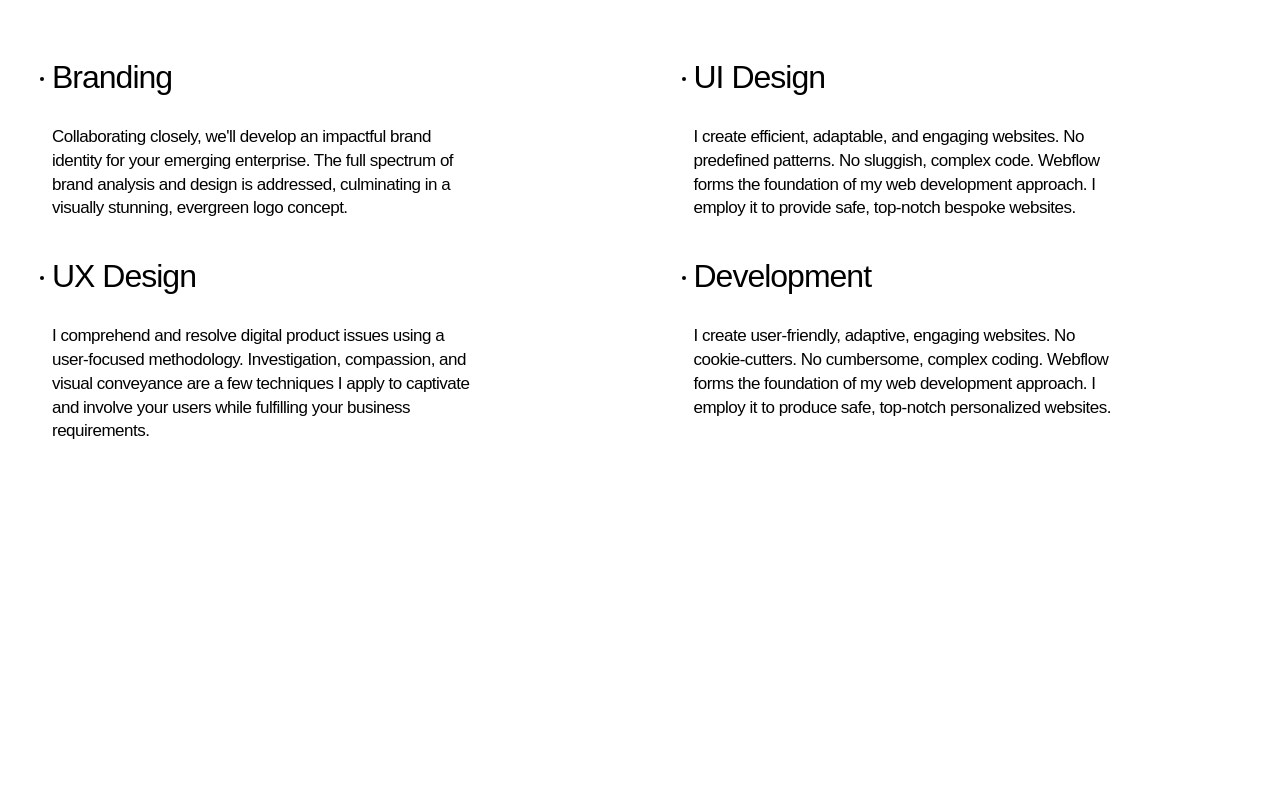
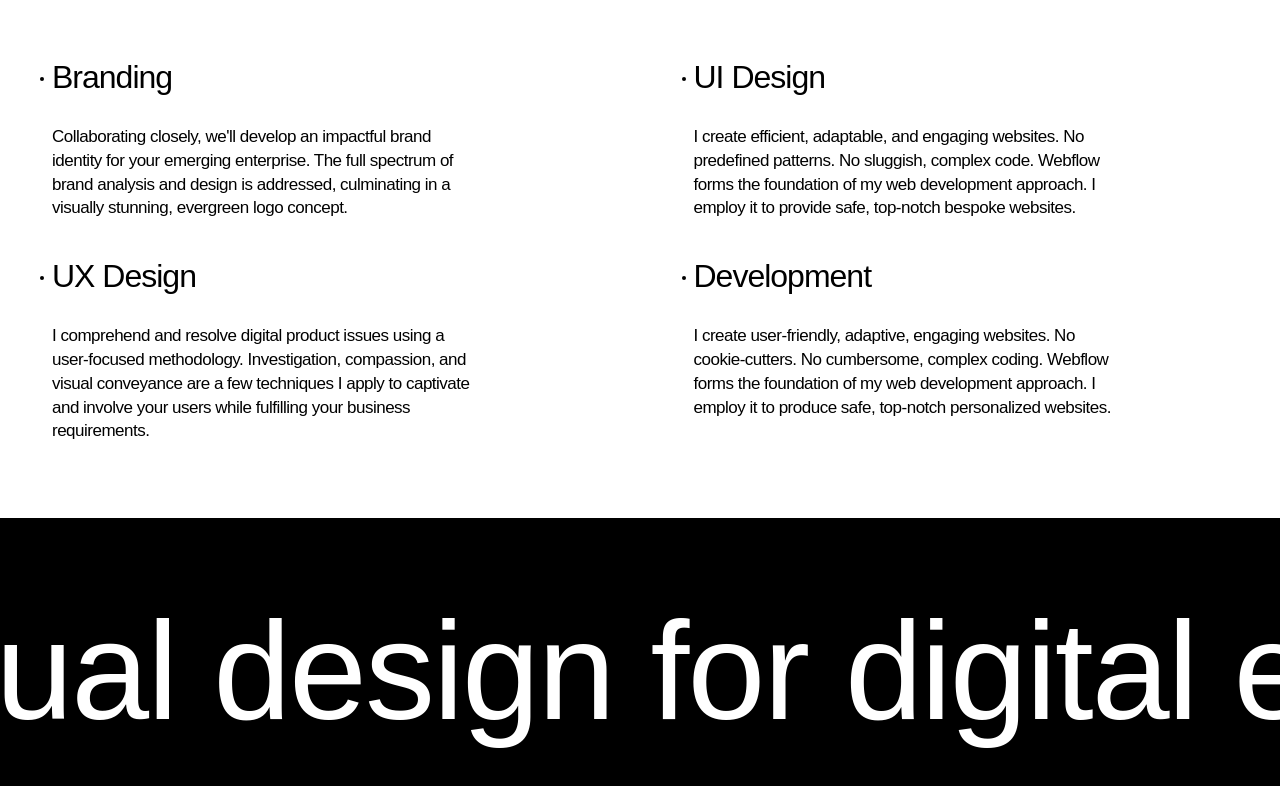
Before and after one commit to enndylove/react-joey-landing, a React (Create React App) app: page / in a window 1280 px wide. Shown: the part 2543-3329 px from the top of the page. Before the commit the page ends 2986 px from the top, so only its background shows below. Built offline with nearby package versions, Linux system fonts and the light colour scheme; a web font is replaced by a local one.

Commit message:
add XTrack component - marquee effect

```diff
--- a/src/Home.tsx
+++ b/src/Home.tsx
@@ -4,6 +4,7 @@ const Header:React.LazyExoticComponent<any> = lazy(() => import("./components/He
 const Welcome:React.LazyExoticComponent<any> = lazy(() => import("./components/Welcome/Welcome"));
 const Projects:React.LazyExoticComponent<any> = lazy(() => import("./components/Projects/Projects"));
 const Expertise:React.LazyExoticComponent<any> = lazy(() => import("./components/Expertise/Expertise"));
+const XTrack:React.LazyExoticComponent<any> = lazy(() => import("./components/XTrack/XTrack"))
 
 export default function Home(){
     return (
@@ -12,6 +13,7 @@ export default function Home(){
             <Welcome />
             <Projects />
             <Expertise />
+            <XTrack />
         </>
     );
 }
--- a/src/components/Interfaces.ts
+++ b/src/components/Interfaces.ts
@@ -34,3 +34,7 @@ export interface IExpertiseCard {
     title: string,
     description: string,
 }
+
+export interface IXTrackText {
+    text: string,
+}
--- /dev/null
+++ b/src/components/XTrack/XTrack.tsx
@@ -0,0 +1,16 @@
+import React from 'react';
+import Content from "./assets/Content";
+
+import '../../styles/xtrack.scss';
+
+export default class XTrack extends React.Component<{}, {}> {
+    render() {
+        return (
+            <section className="xtrack w-max max-w-full overflow-hidden">
+                <Content
+                    text="Visual design for digital experiences"
+                />
+            </section>
+        )
+    }
+}
--- /dev/null
+++ b/src/components/XTrack/assets/Content.tsx
@@ -0,0 +1,36 @@
+import React, { useEffect, useRef } from 'react';
+
+import { IXTrackText } from "../../Interfaces";
+
+export default function Content({ text }: IXTrackText): React.ReactElement {
+    const textRef = useRef<HTMLSpanElement>(null);
+
+    useEffect(() => {
+        const element = textRef.current;
+        let position = 0;
+        let animationFrameId: number;
+
+        const marquee = () => {
+            if (element) {
+                position -= 0.5;
+                if (Math.abs(position) >= element.scrollWidth) {
+                    position = 0;
+                }
+                element.style.transform = `translateX(${position}px)`;
+            }
+            animationFrameId = requestAnimationFrame(marquee);
+        };
+
+        marquee();
+
+        return () => cancelAnimationFrame(animationFrameId);
+    }, []);
+
+    return (
+        <div className="xtrack__text__container" style={{ overflow: 'hidden', whiteSpace: 'nowrap' }}>
+            <span ref={textRef} className="xtrack__text" style={{ display: 'inline-block' }}>
+                {text} {text}
+            </span>
+        </div>
+    );
+}
--- /dev/null
+++ b/src/styles/xtrack.scss
@@ -0,0 +1,15 @@
+@use "_colors.scss";
+
+.xtrack {
+  margin-top: 75px;
+  padding: 3rem 0;
+  background-color: colors.$black;
+
+  &__text {
+    text-wrap: nowrap;
+    font-size: 8.75em;
+    letter-spacing: -2px;
+    font-weight: 500;
+    color: colors.$white;
+  }
+}
```
